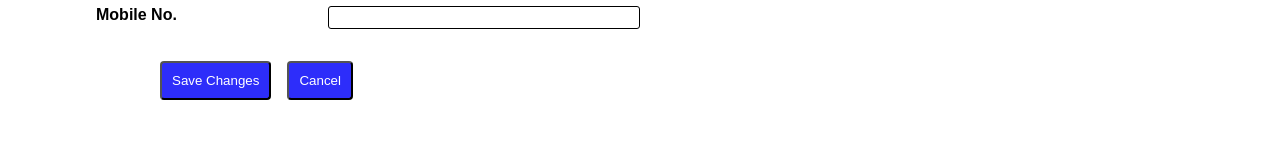
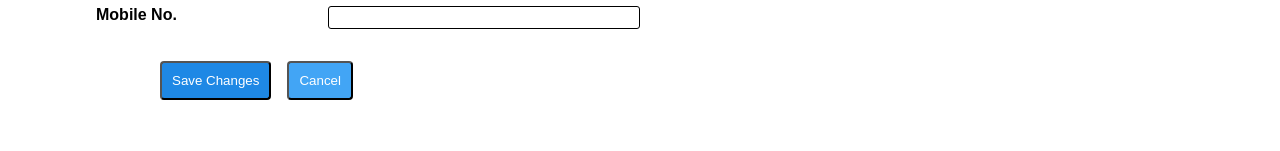
Before and after one commit to adarsh-chakraborty/ekart, a React (Create React App) app: page / in a window 1280 px wide. Shown: the part 387-538 px from the top of the page. Built offline with nearby package versions, Linux system fonts and the light colour scheme.

Commit message:
Improved button logic

```diff
--- a/src/Components/UI/Button.js
+++ b/src/Components/UI/Button.js
@@ -1,8 +1,10 @@
 import classes from './Button.module.css';
 
 const Button = (props) => {
+	const btnClass =
+		props.type === 'submit' ? `${classes.btn} ${classes.primary}` : classes.btn;
 	return (
-		<button onClick={props.onClick} className={classes.btn} type={props.type}>
+		<button onClick={props.onClick} className={btnClass} type={props.type}>
 			{props.text}
 		</button>
 	);
--- a/src/Components/UI/Button.module.css
+++ b/src/Components/UI/Button.module.css
@@ -1,9 +1,13 @@
 .btn {
 	cursor: pointer;
-	background-color: rgb(45, 45, 250);
+	background-color: #42a5f5;
 	padding-top: 0.45rem;
 	padding-bottom: 0.45rem;
 	padding: 10px;
 	color: white;
 	border-radius: 4px;
 }
+
+.primary {
+	background-color: #1e88e5;
+}
```
